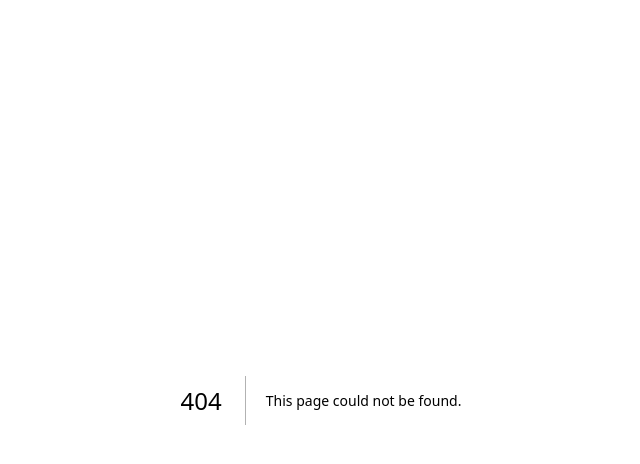
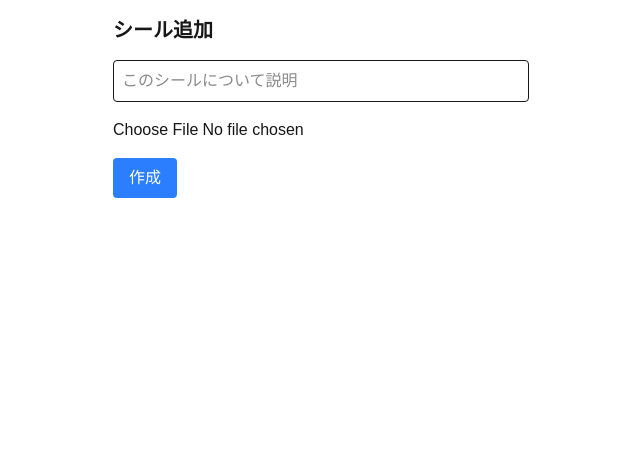
Before and after one commit to fujitami/stickerbook-next, a Next.js app: page /create in a window 1280 px wide. Before the commit this address had no page. Shown: the top 464 px of the page, without its empty margins (319-959 px from the left). Built offline with nearby package versions, Linux system fonts and the light colour scheme.

Commit message:
add create

```diff
--- a/next.config.ts
+++ b/next.config.ts
@@ -3,6 +3,23 @@ import type { NextConfig } from "next";
 const nextConfig: NextConfig = {
   /* config options here */
   reactCompiler: true,
+  images: {
+    remotePatterns: [
+      {
+        protocol: "http",
+        hostname: "localhost",
+        port: "3001", // Railsサーバのポート
+        pathname: "/rails/active_storage/**", // ActiveStorageのパス
+      },
+      // 本番環境を想定した設定(例.ドメインを https://api.stickerbook.jp にする場合)
+      // {
+      //   protocol: "https",
+      //   hostname: "api.stickerbook.jp",
+      //   pathname: "/rails/active_storage/**",
+      // },
+    ],
+    unoptimized: true,
+  },
 };
 
 export default nextConfig;
--- /dev/null
+++ b/src/app/create/page.tsx
@@ -0,0 +1,77 @@
+"use client";
+
+import { useState } from "react";
+import { useRouter } from "next/navigation";
+
+export default function CreateStickerPage() {
+  const router = useRouter();
+  const [caption, setCaption] = useState("");
+  const [image, setImage] = useState<File | null>(null);
+  const [loading, setLoading] = useState(false);
+  const [error, setError] = useState<string | null>(null);
+
+  async function handleSubmit(e: React.FormEvent) {
+    e.preventDefault();
+    if (!image) return setError("画像を選択してください");
+
+    setLoading(true);
+    setError(null);
+
+    const formData = new FormData();
+    formData.append("caption", caption);
+    formData.append("image", image);
+
+    try {
+      const res = await fetch(`${process.env.NEXT_PUBLIC_API_BASE}/stickers`, {
+        method: "POST",
+        body: formData,
+        credentials: "include",
+      });
+
+      if (!res.ok) {
+        const err = await res.json();
+        throw new Error(err.errors?.join(", ") || "投稿に失敗しました");
+      }
+
+      const data = await res.json();
+      router.push(`/stickers/${data.id}`); // 作成後は詳細画面へ遷移
+    } catch (err: unknown) {
+      if (err instanceof Error) {
+        setError(err.message);
+      } else {
+        setError("予期せぬエラーが発生しました");
+      }
+    } finally {
+      setLoading(false);
+    }
+  }
+
+  return (
+    <div className="max-w-md mx-auto p-4">
+      <h1 className="text-xl font-bold mb-4">シール追加</h1>
+      <form onSubmit={handleSubmit} className="space-y-4">
+        <input
+          type="text"
+          placeholder="このシールについて説明"
+          value={caption}
+          onChange={(e) => setCaption(e.target.value)}
+          className="border rounded w-full p-2"
+        />
+        <input
+          type="file"
+          accept="image/*"
+          onChange={(e) => setImage(e.target.files?.[0] || null)}
+          className="w-full"
+        />
+        <button
+          type="submit"
+          disabled={loading}
+          className="bg-blue-500 text-white px-4 py-2 rounded hover:bg-blue-600"
+        >
+          {loading ? "送信中..." : "作成"}
+        </button>
+        {error && <p className="text-red-500">{error}</p>}
+      </form>
+    </div>
+  );
+}
```
